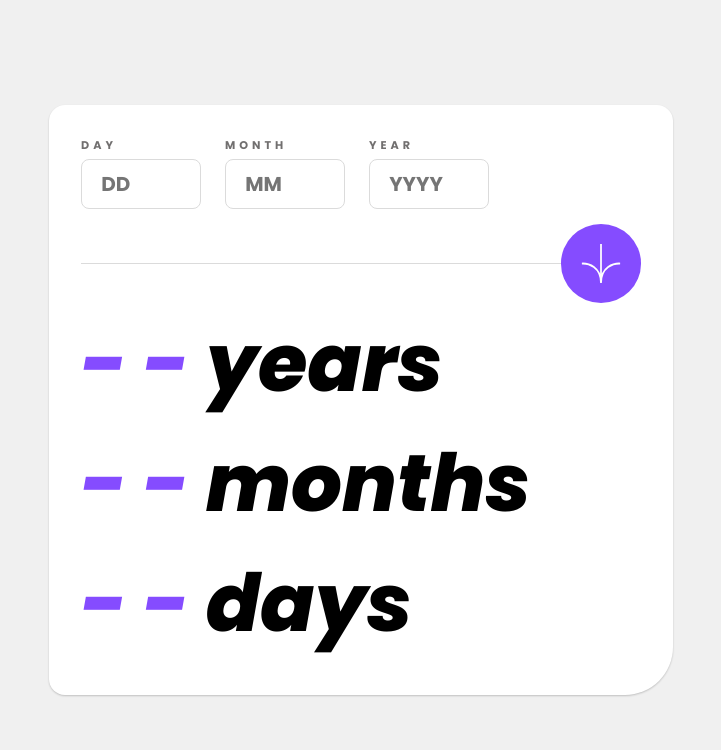
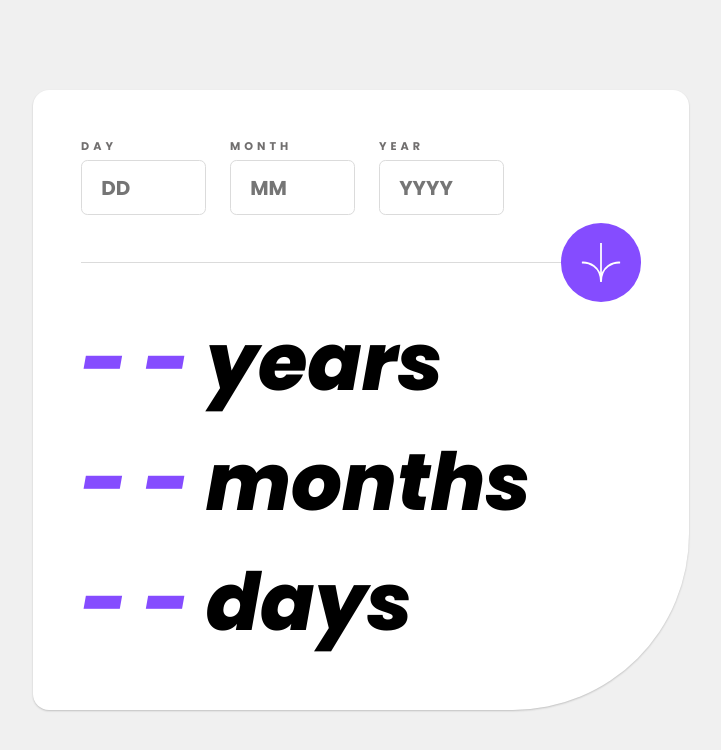
Before and after one commit to LorryAfriyie/age-calculator-app, a React (Vite) app: page / in a window 1280 px wide. Shown: the top 750 px of the page, without its empty margins (279-1000 px from the left). Built offline with nearby package versions, Linux system fonts and the light colour scheme.

Commit message:
Validation code refactor
Creating a component that will hold an HTML tag to display a validation error message and fixing function parameters that took in input useRef.

```diff
--- a/src/components/CalculatorCard.jsx
+++ b/src/components/CalculatorCard.jsx
@@ -1,8 +1,9 @@
 import Input from "./input";
 import Button from "./button";
 import AgeDisplay from "./AgeDisplay";
-import { useState, useRef } from "react";
+import { useState, useRef, useEffect } from "react";
 import { checkInput } from "./validation";
+import { removeErrorBorder } from "./SetBorder";
 
 function CalculatorCard() {
   const now = new Date();
@@ -63,7 +64,7 @@ function CalculatorCard() {
       });
     else
       inputs.map((x) => {
-        checkInput(x.input, x.message, x.label);
+        checkInput(x.input, x.label, x.message);
       });
   }
 
@@ -72,6 +73,12 @@ function CalculatorCard() {
 
     setData((data) => ({ ...data, [name]: value }));
   }
+
+  useEffect(() => {
+    inputs.map((x) => {
+      removeErrorBorder(x.input, x.label);
+    });
+  });
 
   return (
     <div className="calculator_card">
@@ -85,7 +92,7 @@ function CalculatorCard() {
             onChange={handleInputChange}
             placeHolder={"DD"}
             ref={dayInput}
-            ref2={dayErrMsg}
+            labelRef={dayErrMsg}
           />
 
           <Input
@@ -96,7 +103,7 @@ function CalculatorCard() {
             onChange={handleInputChange}
             placeHolder={"MM"}
             ref={monthInput}
-            ref2={monthErrMsg}
+            labelRef={monthErrMsg}
           />
 
           <Input
@@ -107,16 +114,15 @@ function CalculatorCard() {
             onChange={handleInputChange}
             placeHolder={"YYYY"}
             ref={yearInput}
-            ref2={yearErrMsg}
+            labelRef={yearErrMsg}
           />
         </div>
 
         <div className="submit_container">
+          <div className="border"></div>
           <Button type={"submit"} name={"submit"} />
         </div>
       </form>
-
-      {/*  <div className="border" /> */}
 
       <AgeDisplay
         year={result.resultYear}
--- /dev/null
+++ b/src/components/ErrorLabel.jsx
@@ -0,0 +1,8 @@
+/* eslint-disable react/display-name */
+import { forwardRef } from "react";
+
+const ErrorLabel = forwardRef(({}, ref) => {
+  return <small ref={ref} className="poppins-regular-italic"></small>;
+});
+
+export default ErrorLabel;
--- a/src/components/SetBorder.jsx
+++ b/src/components/SetBorder.jsx
@@ -1,8 +1,16 @@
-function setErrorBorder(input, message, label) {
+function setErrorBorder(input, label, message) {
   input.className = "form-control error";
+  label.style.color = "hsl(0, 100%, 67%)";
   label.innerText = message;
 }
 
-function removeErrorBorder(input, label) {}
+function removeErrorBorder(input, label) {
+  if (input.current.className === "form-control error") {
+    if (input.current.value != "") {
+      input.current.className = "form-control";
+      label.current.innerText = "";
+    }
+  }
+}
 
 export { setErrorBorder, removeErrorBorder };
--- a/src/components/input.jsx
+++ b/src/components/input.jsx
@@ -1,8 +1,9 @@
 /* eslint-disable react/display-name */
 import { forwardRef } from "react";
+import ErrorLabel from "./ErrorLabel";
 
 const Input = forwardRef(
-  ({ type, name, value, onChange, labelName, placeHolder }, ref, ref2) => {
+  ({ type, name, value, onChange, labelName, placeHolder, labelRef }, ref) => {
     return (
       <div className="form-control">
         <label htmlFor={name}>{labelName}</label>
@@ -16,7 +17,7 @@ const Input = forwardRef(
           placeholder={placeHolder}
           ref={ref}
         />
-        <small className="err-message" ref={ref2}></small>
+        <ErrorLabel ref={labelRef} />
       </div>
     );
   },
--- a/src/components/validation.jsx
+++ b/src/components/validation.jsx
@@ -3,14 +3,30 @@ import { setErrorBorder } from "./SetBorder";
 const inputNames = ["year", "month", "day"];
 
 function checkInput(input, label, message) {
-  if (input.current.value.trim() === "" && input.current.name == inputNames[0])
+  if (
+    input.current.value.trim() === "" &&
+    input.current.name == inputNames[0]
+  ) {
     setErrorBorder(input.current, label.current, message);
+    console.log(`Error in ${input.current.name}`);
+    console.log(label.current.innerText);
+  }
 
-  if (input.current.value.trim() === "" && input.current.name == inputNames[1])
+  if (
+    input.current.value.trim() === "" &&
+    input.current.name == inputNames[1]
+  ) {
     setErrorBorder(input.current, label.current, message);
+    console.log(`Error in ${input.current.name}`);
+  }
 
-  if (input.current.value.trim() === "" && input.current.name == inputNames[2])
+  if (
+    input.current.value.trim() === "" &&
+    input.current.name == inputNames[2]
+  ) {
     setErrorBorder(input.current, label.current, message);
+    console.log(`Error in ${input.current.name}`);
+  }
 }
 
 export { checkInput };
--- a/src/scss/CalculatorCard.scss
+++ b/src/scss/CalculatorCard.scss
@@ -1,7 +1,7 @@
 .calculator_card {
   background-color: var(--clr-white);
-  padding: 2rem;
-  border-radius: 1rem 1rem 3rem 1rem;
+  padding: 3rem 3rem 3rem 3rem;
+  border-radius: 1rem 1rem 11rem 1rem;
   box-shadow: 0 1px 2px 0 rgba(0, 0, 0, 0.2);
   position: relative;
 
@@ -11,20 +11,23 @@
     gap: 1.5rem;
   }
 
-  .border {
-    border-bottom: 1px solid var(--clr-light-grey);
-  }
-
   .submit_container {
     display: flex;
     align-items: center;
+
+    .border {
+      width: 30rem;
+      height: 1px;
+      align-items: center;
+      background-color: var(--clr-light-grey);
+    }
   }
 
-  .submit_container::before {
+  /* .submit_container::before {
     content: "";
     width: 30rem;
     height: 1px;
     display: flex;
     background-color: var(--clr-light-grey);
-  }
+  } */
 }
--- a/src/scss/input.scss
+++ b/src/scss/input.scss
@@ -1,7 +1,4 @@
 .form-control {
-  position: relative;
-  margin-bottom: 15px;
-
   label {
     display: block;
     margin-bottom: 5px;
@@ -12,15 +9,16 @@
   }
 
   small {
+    margin-top: 0.5rem;
     display: block;
   }
 
   input {
-    width: 120px;
-    height: 50px;
+    width: 125px;
+    height: 55px;
     padding: 1.2rem;
     font-size: 1.25rem;
-    border-radius: 0.5rem;
+    border-radius: 0.4rem;
     font-family: "Poppins", sans-serif;
     font-weight: 700;
     font-style: normal;
--- a/src/scss/main.scss
+++ b/src/scss/main.scss
@@ -47,4 +47,8 @@
 body {
   min-height: 100vh;
   background-color: var(--clr-off-white);
+
+  /* @media (max-width: 65em) {
+    padding: 2rem;
+  } */
 }
```
